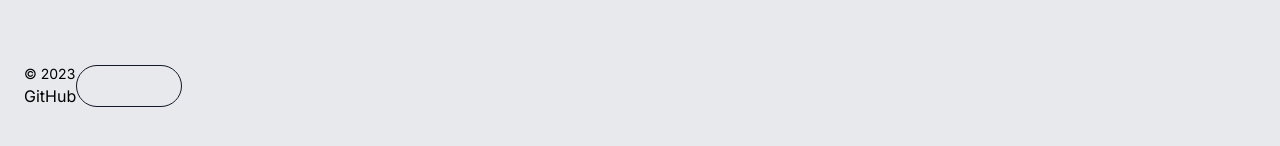
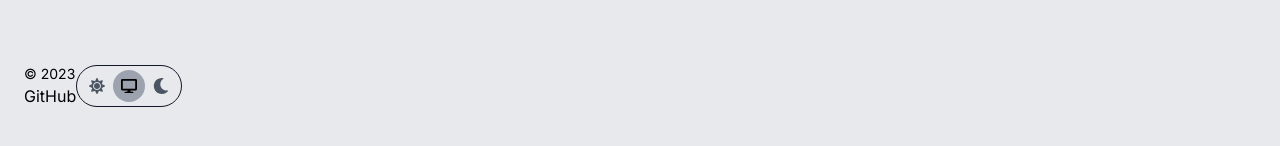
Before and after one commit to powerlego/personal-website, a Next.js app: page /about-me in a window 1280 px wide. Shown: the part 200-346 px from the top of the page. Built offline with nearby package versions, Linux system fonts and the light colour scheme; what @savvywombat/tailwindcss-grid-areas would draw is missing.

Commit message:
Added component to allow for switching between color themes

```diff
--- a/src/_components/ThemeSwitcher.tsx
+++ b/src/_components/ThemeSwitcher.tsx
@@ -1,13 +1,14 @@
 "use client";
 
 import React from "react";
+import { FaSun, FaMoon, FaDesktop } from "react-icons/fa";
 
 type ThemeSwitcherProps = {
   className?: string;
 };
 
 export default function ThemeSwitcher({ className }: ThemeSwitcherProps) {
-  const [theme, setTheme] = React.useState("light");
+  const [theme, setTheme] = React.useState("dark");
   const [themeSelector, setThemeSelector] = React.useState("system");
 
   const systemThemeListener = (event: MediaQueryListEvent) => {
@@ -23,39 +24,74 @@ export default function ThemeSwitcher({ className }: ThemeSwitcherProps) {
   }, [theme]);
 
   React.useEffect(() => {
+    const systemTheme = window.matchMedia("(prefers-color-scheme: dark)");
     if (themeSelector === "system") {
-      const systemTheme = window.matchMedia("(prefers-color-scheme: dark)");
       systemTheme.addEventListener("change", systemThemeListener);
-      return () => systemTheme.removeEventListener("change", systemThemeListener);
+      systemTheme.matches ? setTheme("dark") : setTheme("light");
     }
+    return () => systemTheme.removeEventListener("change", systemThemeListener);
   }, [themeSelector]);
 
   return (
     <div
-      className="w-fit p-1 flex rounded-full border border-solid border-gray-900 dark:border-gray-100"
       role="radiogroup"
+      className={`w-fit p-1 flex rounded-full border border-solid border-gray-900 dark:border-gray-100 ${
+        className ?? ""
+      }`}
     >
       <button
         aria-checked={themeSelector === "light"}
         aria-label="Switch to light theme"
-        className="w-8 h-8 rounded-full flex items-center justify-center border-0 fill-gray-600 dark:fill-gray-400 aria-checked:fill-black dark:aria-checked:fill-white"
+        className="w-8 h-8 rounded-full flex items-center justify-center border-0 group  aria-checked:bg-gray-400 dark:aria-checked:bg-gray-600"
         role="radio"
         type="button"
-      />
+        onClick={() => {
+          setThemeSelector("light");
+          setTheme("light");
+        }}
+      >
+        <FaSun
+          className="fill-gray-600 dark:fill-gray-400 group-aria-checked:fill-black dark:group-aria-checked:fill-white align-middle"
+          strokeLinecap="round"
+          strokeLinejoin="round"
+          strokeWidth={1.5}
+        />
+      </button>
       <button
         aria-checked={themeSelector === "system"}
         aria-label="Switch to system theme"
-        className="w-8 h-8 rounded-full flex items-center justify-center border-0 fill-gray-600 dark:fill-gray-400 aria-checked:fill-black dark:aria-checked:fill-white"
+        className="w-8 h-8 rounded-full flex items-center justify-center border-0 group aria-checked:bg-gray-400 dark:aria-checked:bg-gray-700"
         role="radio"
         type="button"
-      />
+        onClick={() => {
+          setThemeSelector("system");
+        }}
+      >
+        <FaDesktop
+          className="fill-gray-600 dark:fill-gray-400 group-aria-checked:fill-black dark:group-aria-checked:fill-white align-middle"
+          strokeLinecap="round"
+          strokeLinejoin="round"
+          strokeWidth={1.5}
+        />
+      </button>
       <button
         aria-checked={themeSelector === "dark"}
         aria-label="Switch to dark theme"
-        className="w-8 h-8 rounded-full flex items-center justify-center border-0 fill-gray-600 dark:fill-gray-400 aria-checked:fill-black dark:aria-checked:fill-white"
+        className="w-8 h-8 rounded-full flex items-center justify-center border-0 group aria-checked:bg-gray-400 dark:aria-checked:bg-gray-600"
         role="radio"
         type="button"
-      />
+        onClick={() => {
+          setThemeSelector("dark");
+          setTheme("dark");
+        }}
+      >
+        <FaMoon
+          className="fill-gray-600 dark:fill-gray-400 group-aria-checked:fill-black dark:group-aria-checked:fill-white align-middle"
+          strokeLinecap="round"
+          strokeLinejoin="round"
+          strokeWidth={1.5}
+        />
+      </button>
     </div>
   );
 }
```
